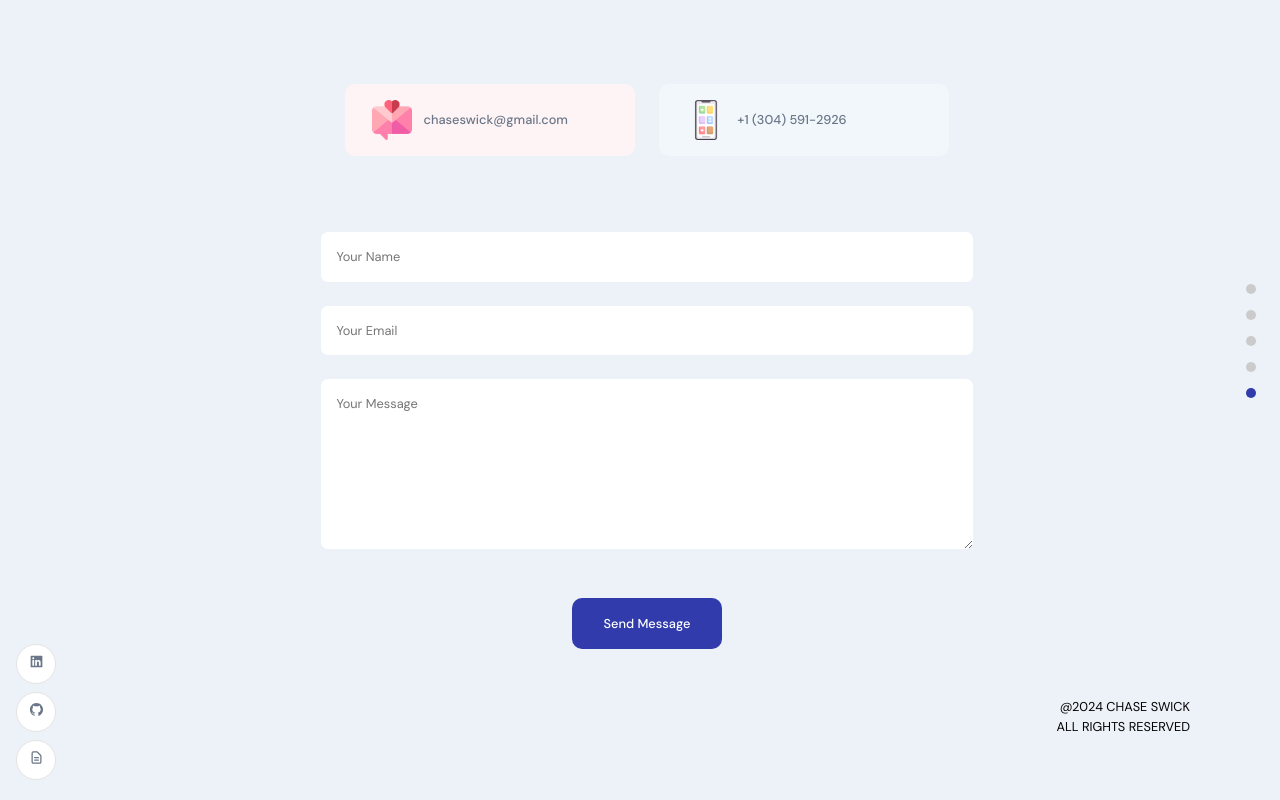
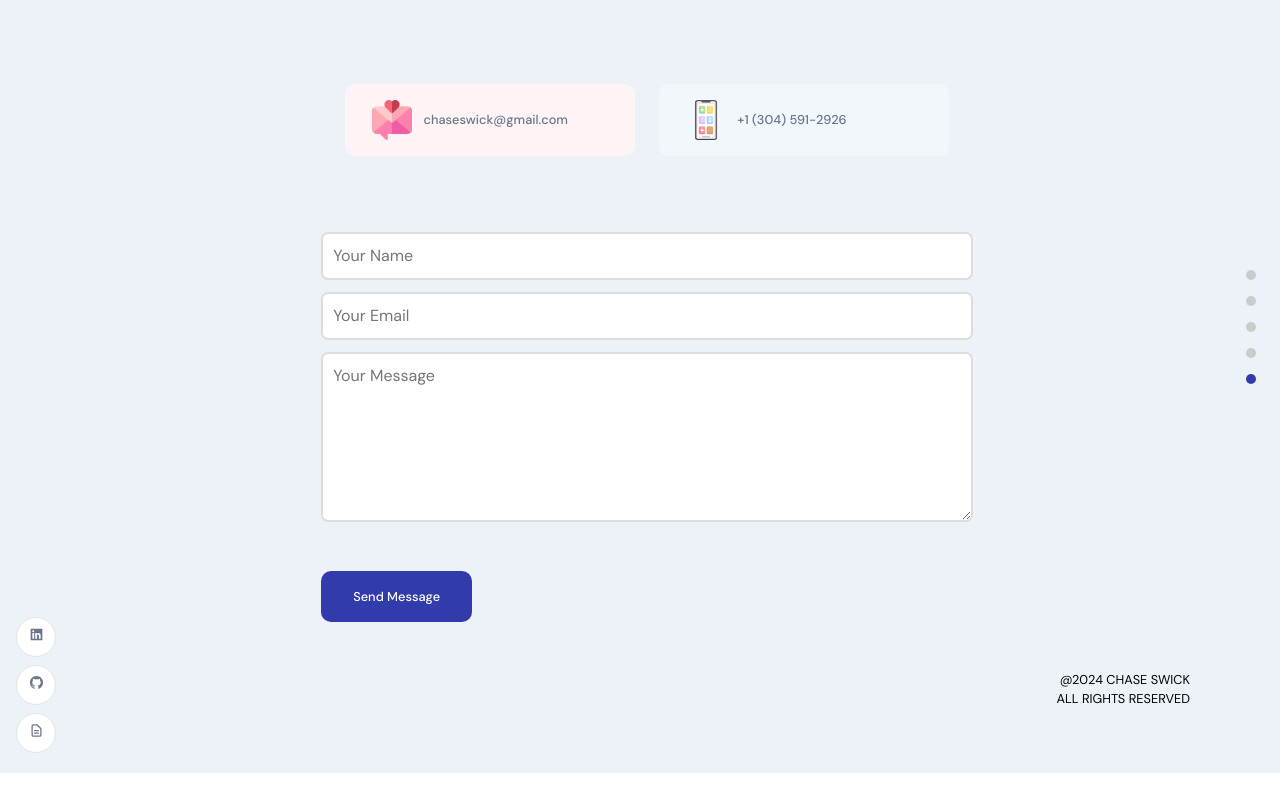
Before and after one commit to Swicky97/Personal-Portfolio-Frontend, a React (Create React App) app: page / in a window 1280 px wide. Shown: the part 3434-4234 px from the top of the page. After the commit the page ends 4207 px from the top, so only its background shows below. Built offline with nearby package versions, Linux system fonts and the light colour scheme; no server answers.

Commit message:
Update contact form validation

```diff
--- a/src/container/Footer/Footer.jsx
+++ b/src/container/Footer/Footer.jsx
@@ -8,16 +8,32 @@ const Footer = () => {
   const [formData, setFormData] = useState({ name: '', email: '', message: '' });
   const [isFormSubmitted, setIsFormSubmitted] = useState(false);
   const [loading, setLoading] = useState(false);
+  const [errors, setErrors] = useState({});
 
   const { name, email, message } = formData;
 
   const handleChangeInput = (e) => {
     const { name, value } = e.target;
     setFormData({ ...formData, [name]: value });
+    setErrors({ ...errors, [name]: '' });
+  };
+
+  const validateForm = () => {
+    let errors = {};
+    if (!name.trim()) errors.name = 'Name is required';
+    if (!email.trim()) errors.email = 'Email is required';
+    if (!message.trim()) errors.message = 'Message is required';
+
+    setErrors(errors);
+    return Object.keys(errors).length === 0;
   };
 
   const handleSubmit = (e) => {
     e.preventDefault();
+    if (!validateForm()) {
+      return;
+    }
+
     setLoading(true);
 
     const templateParams = {
@@ -58,10 +74,10 @@ const Footer = () => {
       </div>
 
       {!isFormSubmitted ? (
-        <div className="app__footer-form app__flex">
-          <div className="app__flex">
+        <div className="app__footer-form">
+          <div>
             <input
-              className="p-text"
+              className={`p-text ${errors.name ? 'error' : ''}`}
               type="text"
               placeholder="Your Name"
               name="name"
@@ -69,10 +85,11 @@ const Footer = () => {
               onChange={handleChangeInput}
               required
             />
+            {errors.name && <span className="error-text">{errors.name}</span>}
           </div>
-          <div className="app__flex">
+          <div>
             <input
-              className="p-text"
+              className={`p-text ${errors.email ? 'error' : ''}`}
               type="email"
               placeholder="Your Email"
               name="email"
@@ -80,16 +97,18 @@ const Footer = () => {
               onChange={handleChangeInput}
               required
             />
+            {errors.email && <span className="error-text">{errors.email}</span>}
           </div>
           <div>
             <textarea
-              className="p-text"
+              className={`p-text ${errors.message ? 'error' : ''}`}
               placeholder="Your Message"
               value={message}
               name="message"
               onChange={handleChangeInput}
               required
             />
+            {errors.message && <span className="error-text">{errors.message}</span>}
           </div>
           <button type="button" className="p-text" onClick={handleSubmit}>
             {!loading ? 'Send Message' : 'Sending...'}
--- a/src/container/Footer/Footer.scss
+++ b/src/container/Footer/Footer.scss
@@ -2,10 +2,6 @@
     flex: 1;
     width: 100%;
     flex-direction: column;
-
-    @media screen and (max-width: 768px) {
-      flex-direction: column;
-    }
 }
 
 .app__footer-cards {
@@ -123,6 +119,27 @@
         }
     }
 
+    .error-text {
+        color: #E74C3C;
+        font-size: 0.85rem;
+        margin-top: 5px;
+        display: block;
+        text-align: left;
+    }
+
+    input.p-text,
+    textarea.p-text {
+        border: 2px solid #ddd;
+        padding: 10px;
+        font-size: 1rem;
+        width: 100%;
+    }
+
+    input.p-text.error,
+    textarea.p-text.error {
+        border-color: #e74c3c;
+    }
+
     @media screen and (max-width: 768px) {
       width: 100%;
       margin: 1rem 0;
```
Lines whose indentation alone changed are shown as unchanged.
